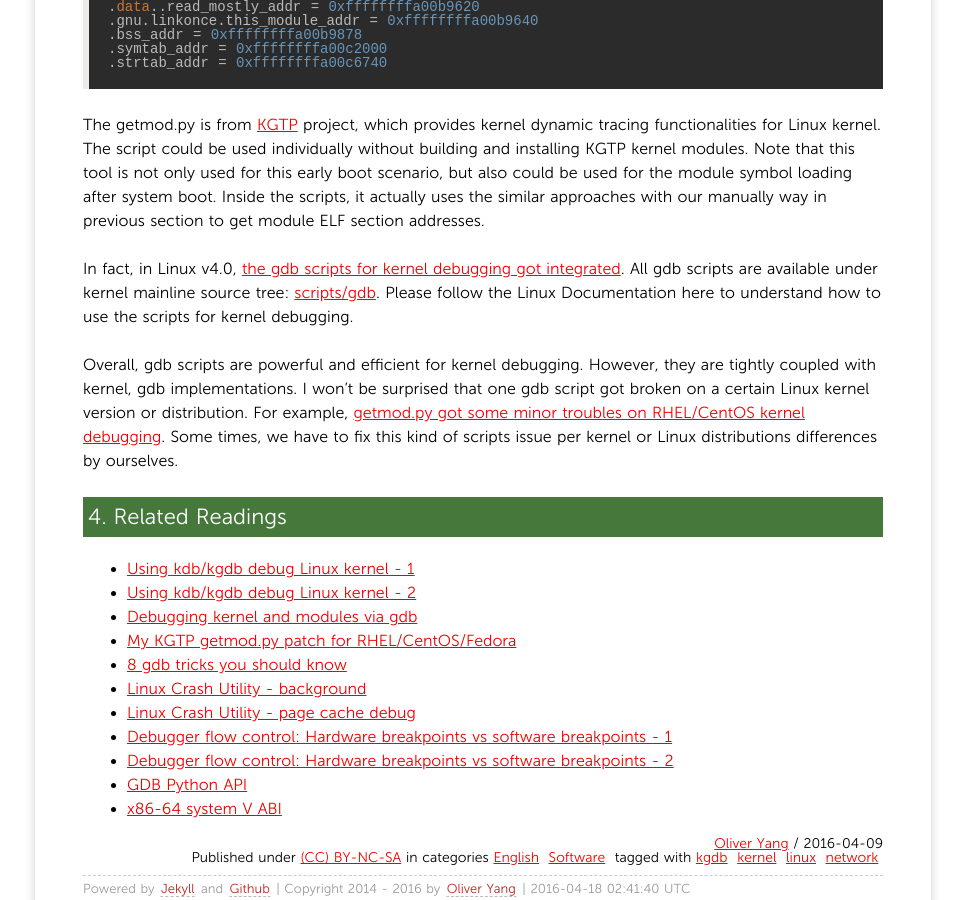
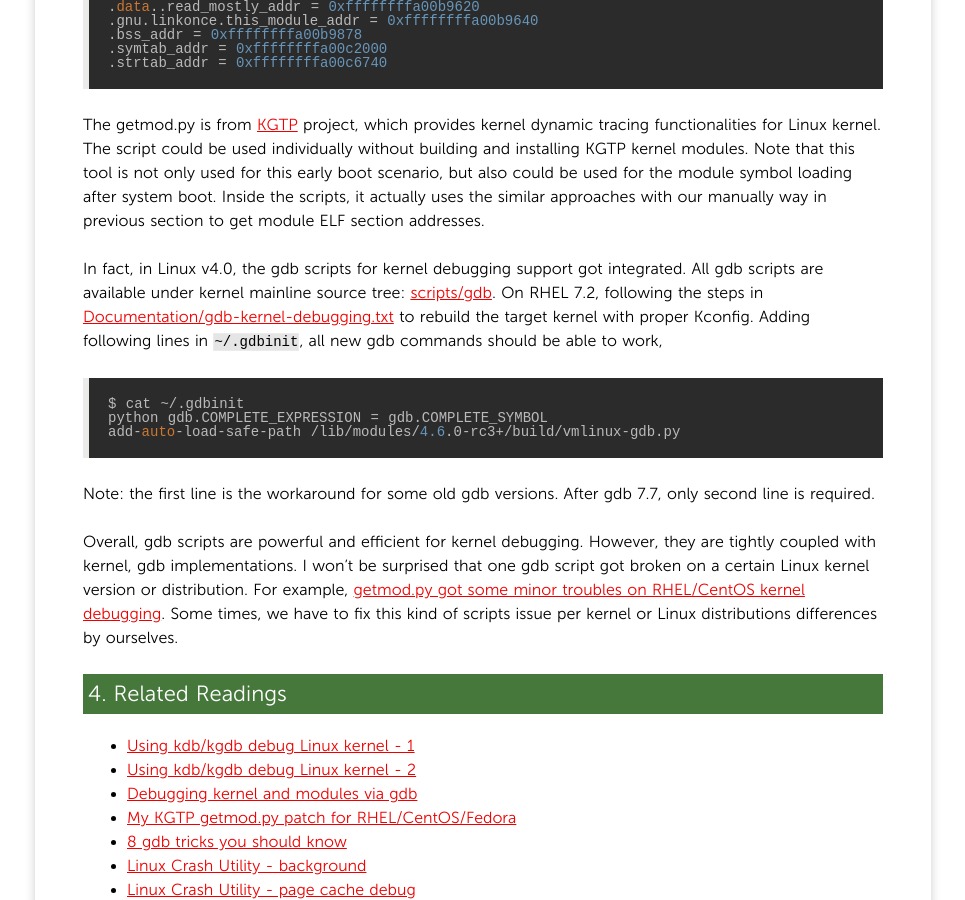
Before and after one commit to yangoliver/yangoliver.github.io, a Jekyll site: the page built from _posts/2016/2016-04-09-using-kgdb-debug-linux-kernel-3.md, in a window 1280 px wide and 900 px high, scrolled down 13686 px. Shown: the whole window, without its empty margins (157-1122 px from the left). Built offline with Jekyll 4.4.1, drawn with Linux system fonts in a browser that asks for light colours; comment, search, counter and statistics services are not loaded.

Commit message:
update: .gdbinit workaround description for mainline gdb scripts

```diff
--- a/_posts/2016/2016-04-09-using-kgdb-debug-linux-kernel-3.md
+++ b/_posts/2016/2016-04-09-using-kgdb-debug-linux-kernel-3.md
@@ -548,9 +548,16 @@ The script could be used individually without building and installing KGTP kerne
 Note that this tool is not only used for this early boot scenario, but also could be used for the module symbol loading after system boot.
 Inside the scripts, it actually uses the similar approaches with our manually way in previous section to get module ELF section addresses.
 
-In fact, in Linux v4.0, [the gdb scripts for kernel debugging got integrated](https://github.com/torvalds/linux/blob/master/Documentation/gdb-kernel-debugging.txt).
+In fact, in Linux v4.0, the gdb scripts for kernel debugging support got integrated.
 All gdb scripts are available under kernel mainline source tree: [scripts/gdb](https://github.com/torvalds/linux/tree/master/scripts/gdb).
-Please follow the Linux Documentation here to understand how to use the scripts for kernel debugging.
+On RHEL 7.2, following the steps in [Documentation/gdb-kernel-debugging.txt](https://github.com/torvalds/linux/blob/master/Documentation/gdb-kernel-debugging.txt)
+to rebuild the target kernel with proper Kconfig. Adding following lines in `~/.gdbinit`, all new gdb commands should be able to work,
+
+	$ cat ~/.gdbinit
+	python gdb.COMPLETE_EXPRESSION = gdb.COMPLETE_SYMBOL
+	add-auto-load-safe-path /lib/modules/4.6.0-rc3+/build/vmlinux-gdb.py
+
+Note: the first line is the workaround for some old gdb versions. After gdb 7.7, only second line is required.
 
 Overall, gdb scripts are powerful and efficient for kernel debugging. However, they are tightly coupled with kernel, gdb implementations.
 I won't be surprised that one gdb script got broken on a certain Linux kernel version or distribution.
```
